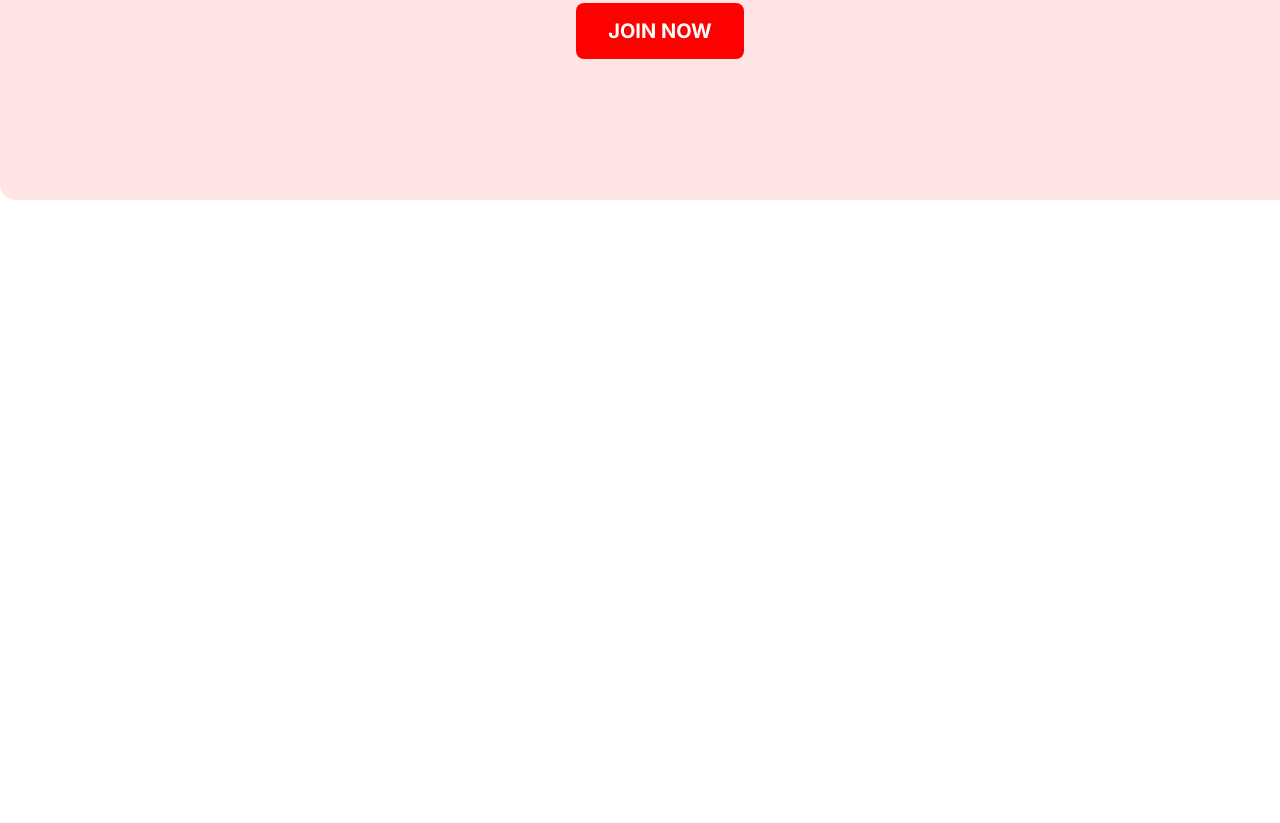
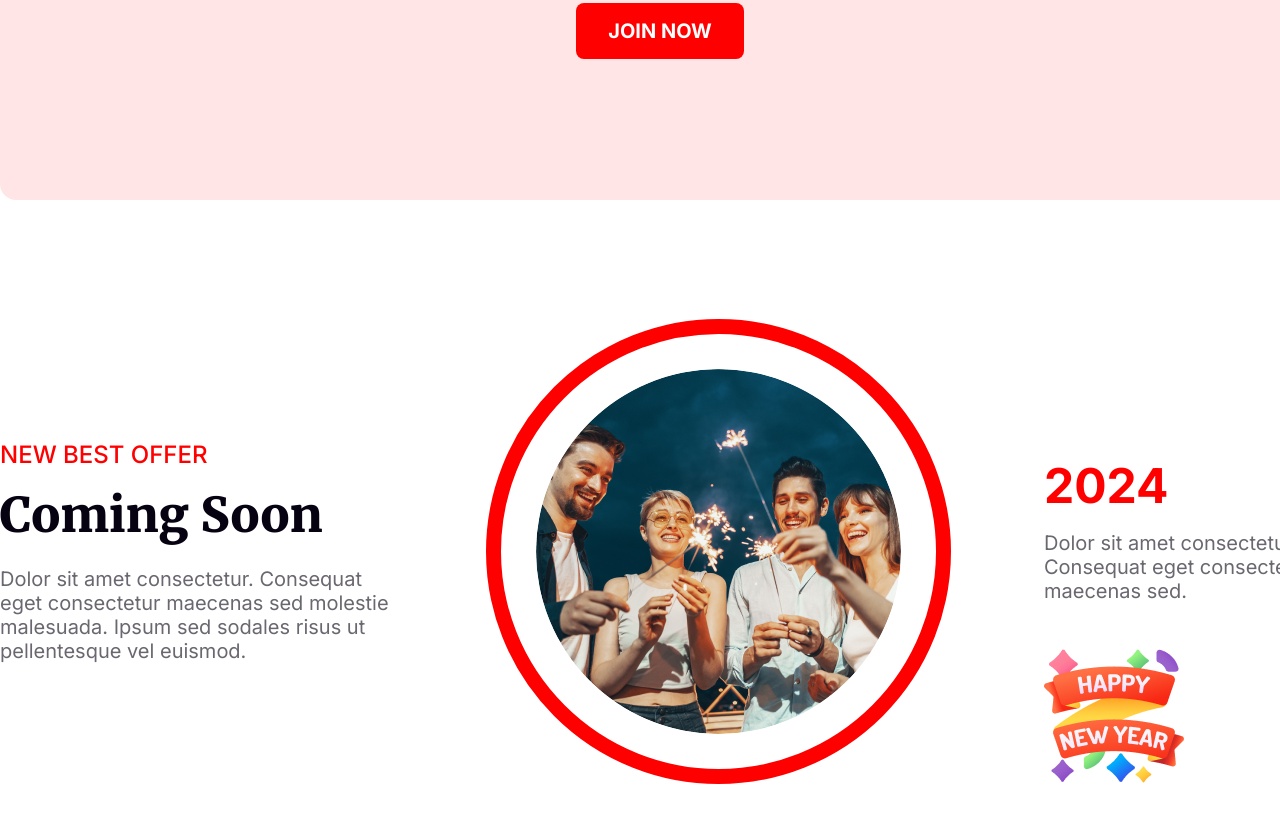
Before and after one commit to SobhanMridha/practice-webpage-making-3, a plain HTML site: page index.html in a window 1280 px wide. Shown: the part 2702-3525 px from the top of the page. Before the commit the page ends 3022 px from the top, so only its background shows below. Drawn offline with Linux system fonts and the light colour scheme.

Commit message:
best offer section done

```diff
--- a/index.html
+++ b/index.html
@@ -51,11 +51,32 @@
         <div class="details-contrainer">
           <p><span>Place:</span> New Park Hotel</p>
           <p><span>Date:</span> 31 December Night 2023</p>
-          <p style="margin-bottom: 48px;"><span>Time:</span> Evening 7.30 pm to 12.30 am</p>
+          <p style="margin-bottom: 48px">
+            <span>Time:</span> Evening 7.30 pm to 12.30 am
+          </p>
           <button class="details-btn">JOIN NOW</button>
         </div>
       </section>
       <!-- party details section ends -->
+
+      <!-- best offer section starts -->
+       <section class="best-offer">
+          <div class="offer-des">
+            <h5>NEW BEST OFFER</h5>
+            <h2>Coming Soon</h2>
+            <p>Dolor sit amet consectetur. Consequat eget consectetur maecenas sed molestie malesuada. Ipsum sed sodales risus ut pellentesque vel euismod.</p>
+          </div>
+          <div class="offer-pic">
+            <img src="resources/Ellipse 1.png" alt="">
+          </div>
+          <div class="offer-year">
+            <h3>2024</h3>
+            <p>Dolor sit amet consectetur. Consequat eget consectetur maecenas sed.</p>
+            <img src="resources/Group 96.png" alt="">
+          </div>
+       </section>
+      <!-- best offer section ends -->
+
     </main>
 
     <footer></footer>
--- a/style.css
+++ b/style.css
@@ -162,3 +162,68 @@
   background: #f00;
   border: none;
 }
+
+/* best offer section */
+
+.best-offer {
+  width: 1320px;
+  height: 463px;
+  /* border: 2px solid red; */
+  margin: 0 auto;
+  margin-bottom: 120px;
+  display: flex;
+  justify-content: space-between;
+  align-items: center;
+}
+
+.offer-des h5 {
+  color: #ff0000;
+  font-family: Inter;
+  font-size: 24px;
+  font-weight: 500;
+  margin-bottom: 16px;
+}
+
+.offer-des h2 {
+  color: #070211;
+  font-family: Merriweather;
+  font-size: 48px;
+  font-weight: 900;
+  margin-bottom: 22px;
+}
+
+.offer-des p {
+  width: 393px;
+  color: #07021199;
+  font-family: Inter;
+  font-size: 20px;
+  font-weight: 400;
+}
+
+.offer-year {
+  margin-top: 143px;
+}
+
+.offer-year h3 {
+  color: #ff0000;
+  font-size: 48px;
+  font-weight: 700;
+  font-family: Inter;
+  margin-bottom: 16px;
+}
+
+.offer-year p {
+  width: 276px;
+  color: #07021199;
+  font-size: 20px;
+  font-weight: 400;
+  font-family: Inter;
+  margin-bottom: 43px;
+}
+
+.offer-pic img {
+  padding: 35px;
+  border: 15px solid #F00;
+  border-radius: 5500px;
+  display: flex;
+}
```
